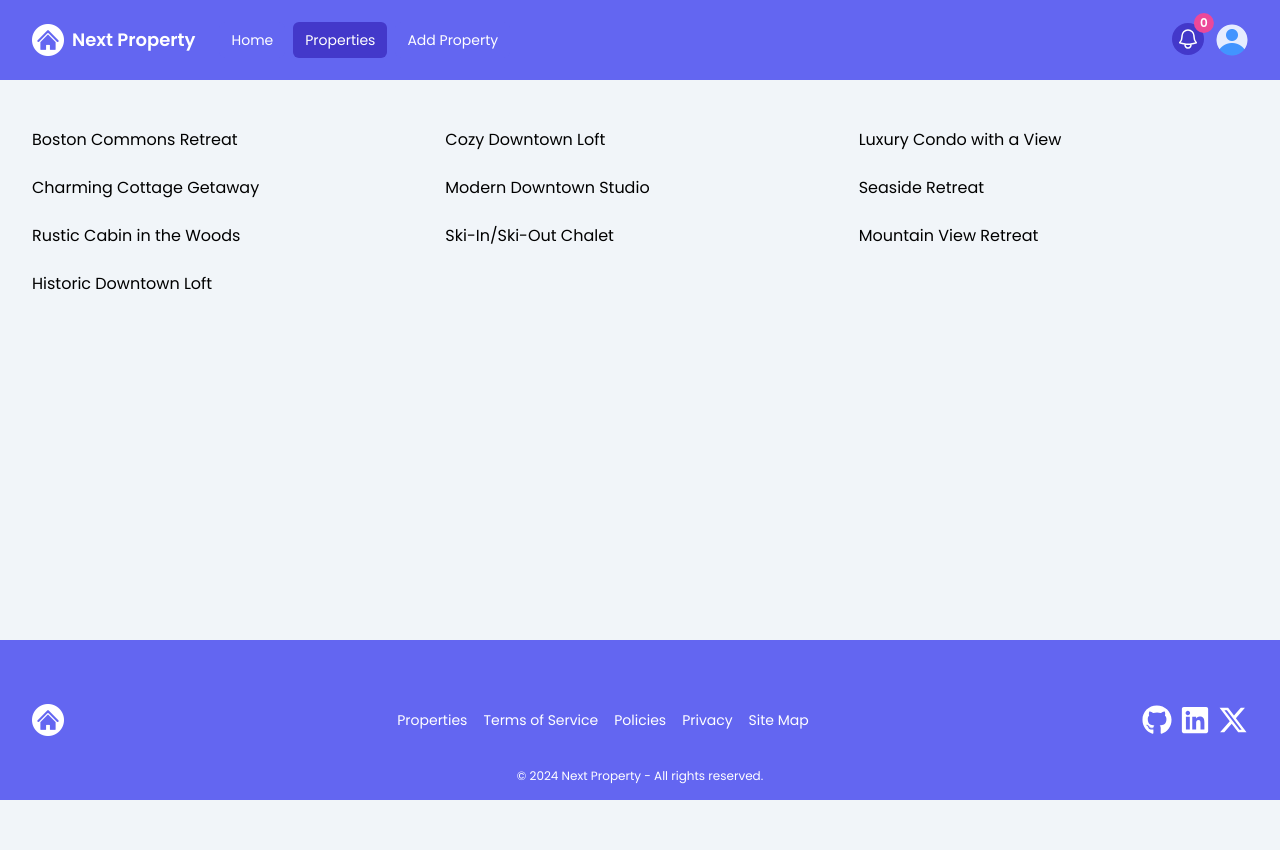
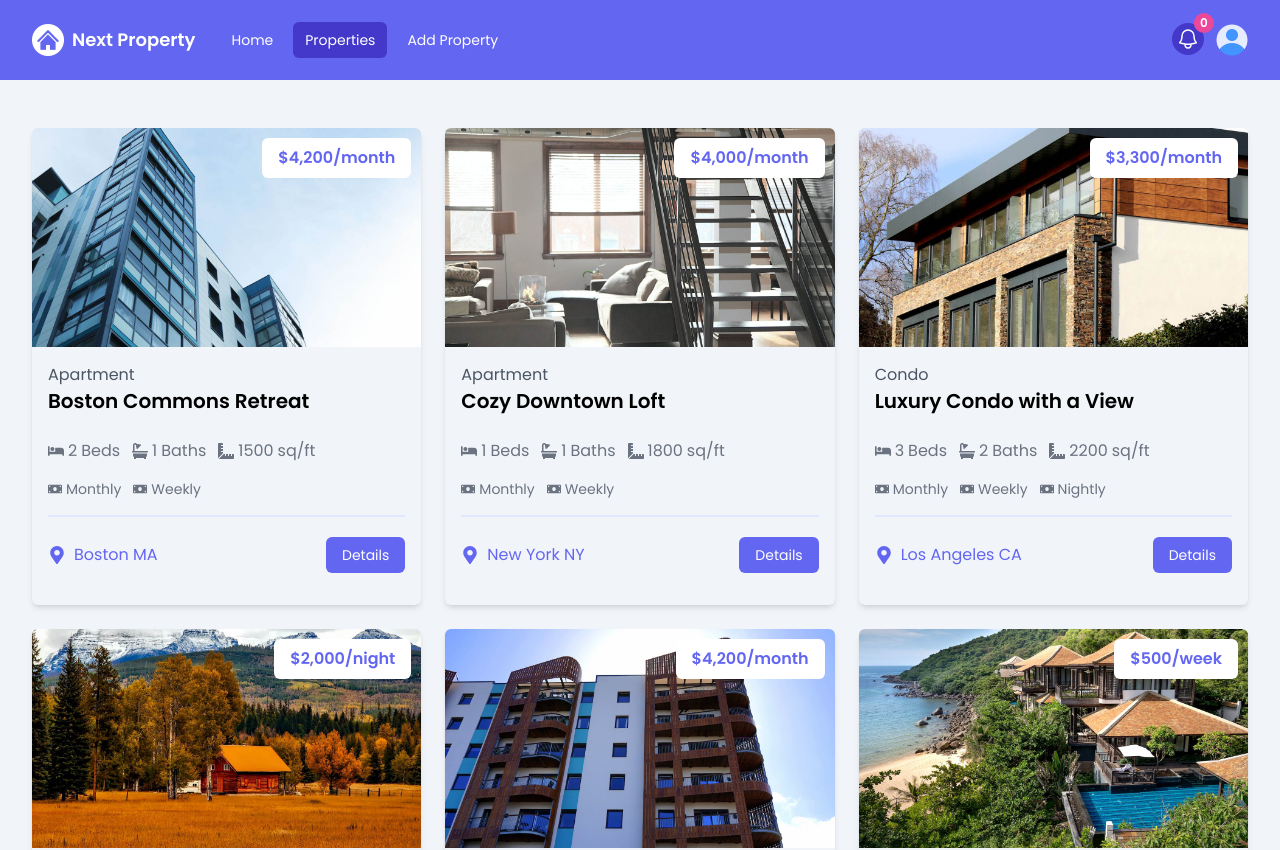
Before and after one commit to akaBaytar/next-property, a Next.js app: page /properties in a window 1280 px wide. Shown: the top 850 px of the page. Before the commit the page ends 800 px from the top, so only its background shows below. Built offline with nearby package versions, Linux system fonts and the light colour scheme.

Commit message:
property card

```diff
--- a/app/properties/page.tsx
+++ b/app/properties/page.tsx
@@ -1,4 +1,7 @@
+import PropertyCard from '@/components/PropertyCard';
 import PROPERTIES from '@/mock/properties.json';
+
+import { Property } from '@/types';
 
 const PropertiesPage = () => {
   return (
@@ -7,9 +10,12 @@ const PropertiesPage = () => {
         {PROPERTIES.length === 0 ? (
           <p>No properties found.</p>
         ) : (
-          <div className='grid grid-cols-1 md:grid-cols-3 gap-6'>
+          <div className='grid grid-cols-1 md:grid-cols-2 lg:grid-cols-3 gap-6'>
             {PROPERTIES.map((property) => (
-              <div key={property._id}>{property.name}</div>
+              <PropertyCard
+                key={property._id}
+                property={property as Property}
+              />
             ))}
           </div>
         )}
--- a/components/Hero.tsx
+++ b/components/Hero.tsx
@@ -37,6 +37,7 @@ const Hero = () => {
               <option value='Cabin Or Cottage'>Cabin or Cottage</option>
               <option value='Loft'>Loft</option>
               <option value='Room'>Room</option>
+              <option value='Room'>Chalet</option>
               <option value='Other'>Other</option>
             </select>
           </div>
--- /dev/null
+++ b/components/PropertyCard.tsx
@@ -0,0 +1,95 @@
+import Link from 'next/link';
+import Image from 'next/image';
+
+import {
+  FaBed,
+  FaBath,
+  FaRulerCombined,
+  FaMoneyBill,
+  FaMapMarkerAlt,
+} from 'react-icons/fa';
+
+import { Property } from '@/types';
+
+const PropertyCard = ({ property }: { property: Property }) => {
+  const getRateDisplay = () => {
+    const { rates } = property;
+
+    if (rates.monthly) return `$${rates.monthly.toLocaleString()}/month`;
+    if (rates.nightly) return `$${rates.nightly.toLocaleString()}/week`;
+    if (rates.weekly) return `$${rates.weekly.toLocaleString()}/night`;
+  };
+
+  return (
+    <div className='rounded-md shadow-md relative'>
+      <Image
+        src={`/images/${property.images[0]}`}
+        alt={property.name}
+        width={1280}
+        height={720}
+        className='w-full h-auto rounded-t-md'
+      />
+      <div className='p-4'>
+        <div className='text-left md:text-center lg:text-left mb-6'>
+          <div className='text-gray-600'>{property.type}</div>
+          <h3 className='text-xl font-bold'>{property.name}</h3>
+        </div>
+        <h3 className='absolute top-[10px] right-[10px] bg-white px-4 py-2 rounded-md text-indigo-500 font-bold text-right md:text-center lg:text-right'>
+          {getRateDisplay()}
+        </h3>
+
+        <div className='flex gap-3 text-gray-500 mb-4'>
+          <p className='flex items-center gap-1'>
+            <FaBed />
+            {property.beds}
+            <span>Beds</span>
+          </p>
+          <p className='flex items-center gap-1'>
+            <FaBath />
+            {property.baths}
+            <span>Baths</span>
+          </p>
+          <p className='flex items-center gap-1'>
+            <FaRulerCombined />
+            {property.square_feet}
+            <span>sq/ft</span>
+          </p>
+        </div>
+
+        <div className='flex gap-3 text-gray-500 text-sm mb-4'>
+          {property.rates.monthly && (
+            <p className='flex items-center gap-1'>
+              <FaMoneyBill /> Monthly
+            </p>
+          )}
+          {property.rates.weekly && (
+            <p className='flex items-center gap-1'>
+              <FaMoneyBill /> Weekly
+            </p>
+          )}
+          {property.rates.nightly && (
+            <p className='flex items-center gap-1'>
+              <FaMoneyBill /> Nightly
+            </p>
+          )}
+        </div>
+        <div className='border border-indigo-100 mb-5'></div>
+        <div className='flex flex-col lg:flex-row justify-between mb-4'>
+          <div className='flex items-center gap-2 mb-4 lg:mb-0'>
+            <FaMapMarkerAlt className='text-lg text-indigo-500' />
+            <span className='text-indigo-500'>
+              {property.location.city} {property.location.state}
+            </span>
+          </div>
+          <Link
+            href={`/properties/${property._id}`}
+            className='h-[36px] bg-indigo-500 hover:bg-indigo-700 text-white px-4 py-2 rounded-md text-center text-sm transition-colors duration-200'>
+            Details
+          </Link>
+        </div>
+      </div>
+    </div>
+  );
+};
+
+export default PropertyCard;
--- a/mock/properties.json
+++ b/mock/properties.json
@@ -138,7 +138,7 @@
     "_id": "4",
     "owner": "2",
     "name": "Charming Cottage Getaway",
-    "type": "Cottage Or Cabin",
+    "type": "Cabin or Cottage",
     "description": "Escape to this charming cottage for a peaceful retreat.",
     "location": {
       "street": "123 Countryside Lane",
@@ -244,7 +244,7 @@
     "_id": "7",
     "owner": "4",
     "name": "Rustic Cabin in the Woods",
-    "type": "Cottage Or Cabin",
+    "type": "Cabin or Cottage",
     "description": "Experience nature in this cozy rustic cabin.",
     "location": {
       "street": "789 Forest Lane",
--- /dev/null
+++ b/types/index.ts
@@ -0,0 +1,42 @@
+type PropertyType =
+  | 'Apartment'
+  | 'Studio'
+  | 'Condo'
+  | 'House'
+  | 'Cabin or Cottage'
+  | 'Loft'
+  | 'Room'
+  | 'Chalet'
+  | 'Other';
+
+export type Property = {
+  _id: string;
+  owner: string;
+  name: string;
+  type: PropertyType;
+  description: string;
+  location: {
+    street: string;
+    city: string;
+    state: string;
+    zipCode: string;
+  };
+  beds: number;
+  baths: number;
+  square_feet: number;
+  amenities: string[];
+  rates: {
+    weekly?: number;
+    monthly?: number;
+    nightly?:number;
+  };
+  seller_info: {
+    name: string;
+    email: string;
+    phone: string;
+  };
+  images: string[];
+  is_featured: boolean;
+  createdAt: string;
+  updatedAt: string;
+};
```
